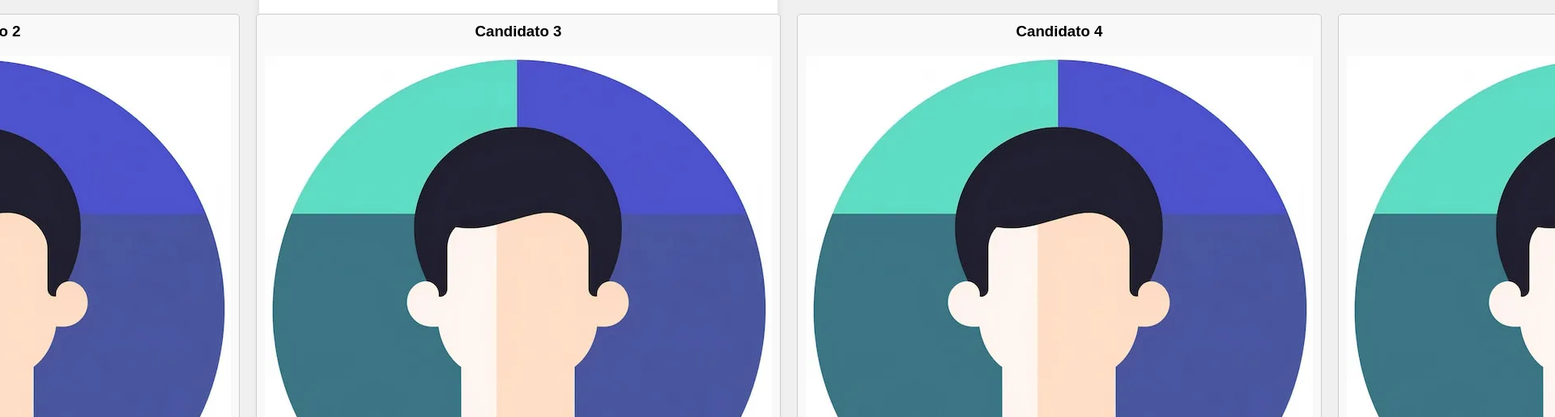
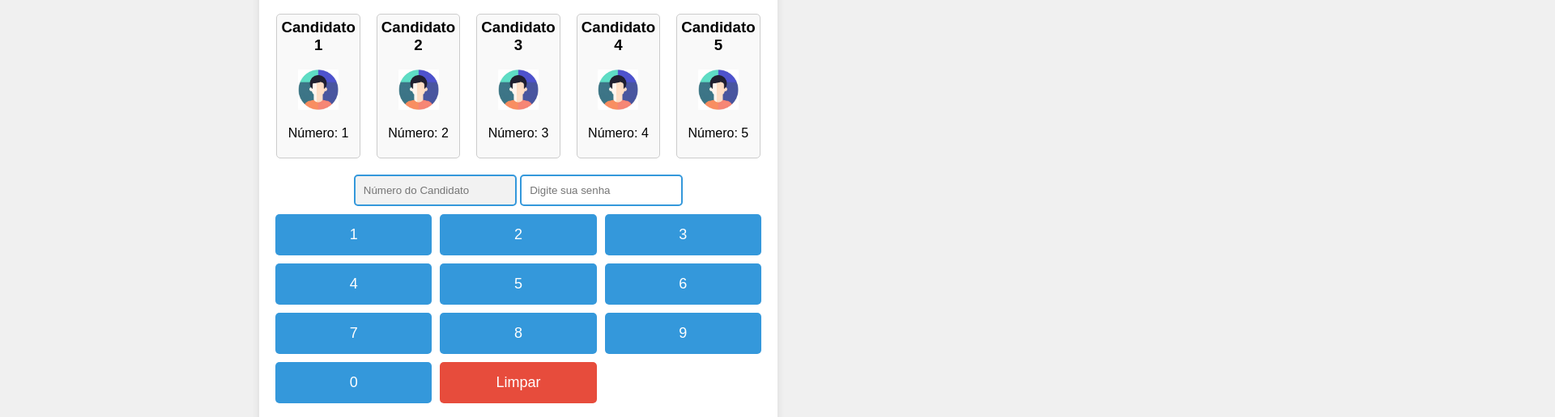
Before and after one commit to gabriel-vinicius-silva/finalizacao_votar-escolas, a plain HTML site: page index.html in a window 1280 px wide. Shown: the part 79-595 px from the top of the page at 81% size, 1920 px wide, since content can reach past the window. Drawn offline with Linux system fonts and the light colour scheme.

Commit message:
finalizado?

```diff
--- a/styles.css
+++ b/styles.css
@@ -82,3 +82,14 @@ button[type="submit"] {
   pointer-events: none; /* Impede eventos de mouse e teclado */
   background-color: #f2f2f2; /* Altera a cor de fundo para indicar que não é editável */
 }
+.card img {
+  max-width: 50px; /* Defina o tamanho máximo da largura */
+  max-height: 30%; /* Defina o tamanho máximo da altura */
+}
+.card {
+  background-color: #f9f9f9;
+  border: 1px solid #ccc;
+  border-radius: 5px;
+  padding: 5px; /* Reduza o preenchimento */
+  margin: 0 10px;
+}
```
